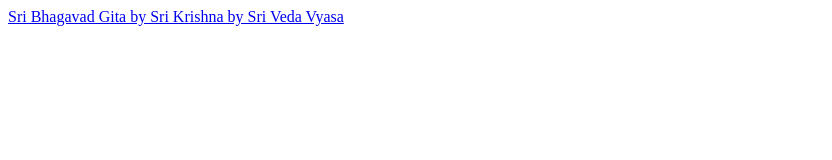
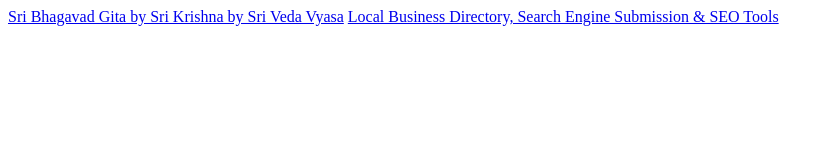
Before and after one commit to sangrahalay/sangrahalay.github.io, a plain HTML site: page index.html in a window 1280 px wide. Shown: the whole page, without its empty margins (0-832 px from the left). Drawn offline with Linux system fonts and the light colour scheme.

Commit message:
Update index.html

```diff
--- a/index.html
+++ b/index.html
@@ -1,5 +1,13 @@
 <html>
   <body>
 <a href="https://sangrahalay.github.io/gita-1-8ab40cb5-e949-422f-b551-f627b536e37e.html">Sri Bhagavad Gita by Sri Krishna by Sri Veda Vyasa</a>
+
+
+
+
+<!-- START OF ADDME LINK -->
+<a href="http://www.addme.com/submission/free-submission-start.php">Local Business Directory, Search Engine Submission & SEO Tools</a>
+<!-- END OF ADDME LINK -->
+
 </body>
   </html>
```
